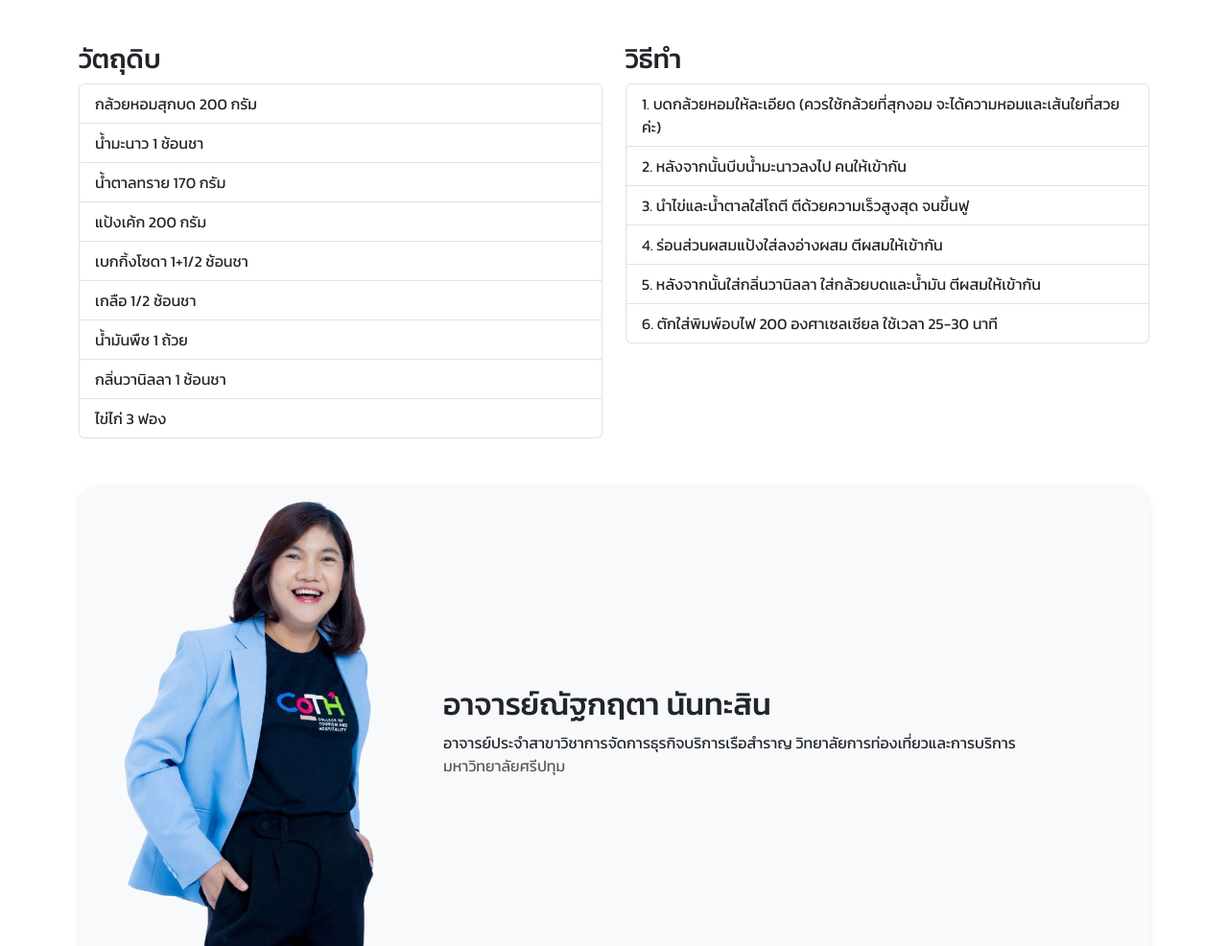
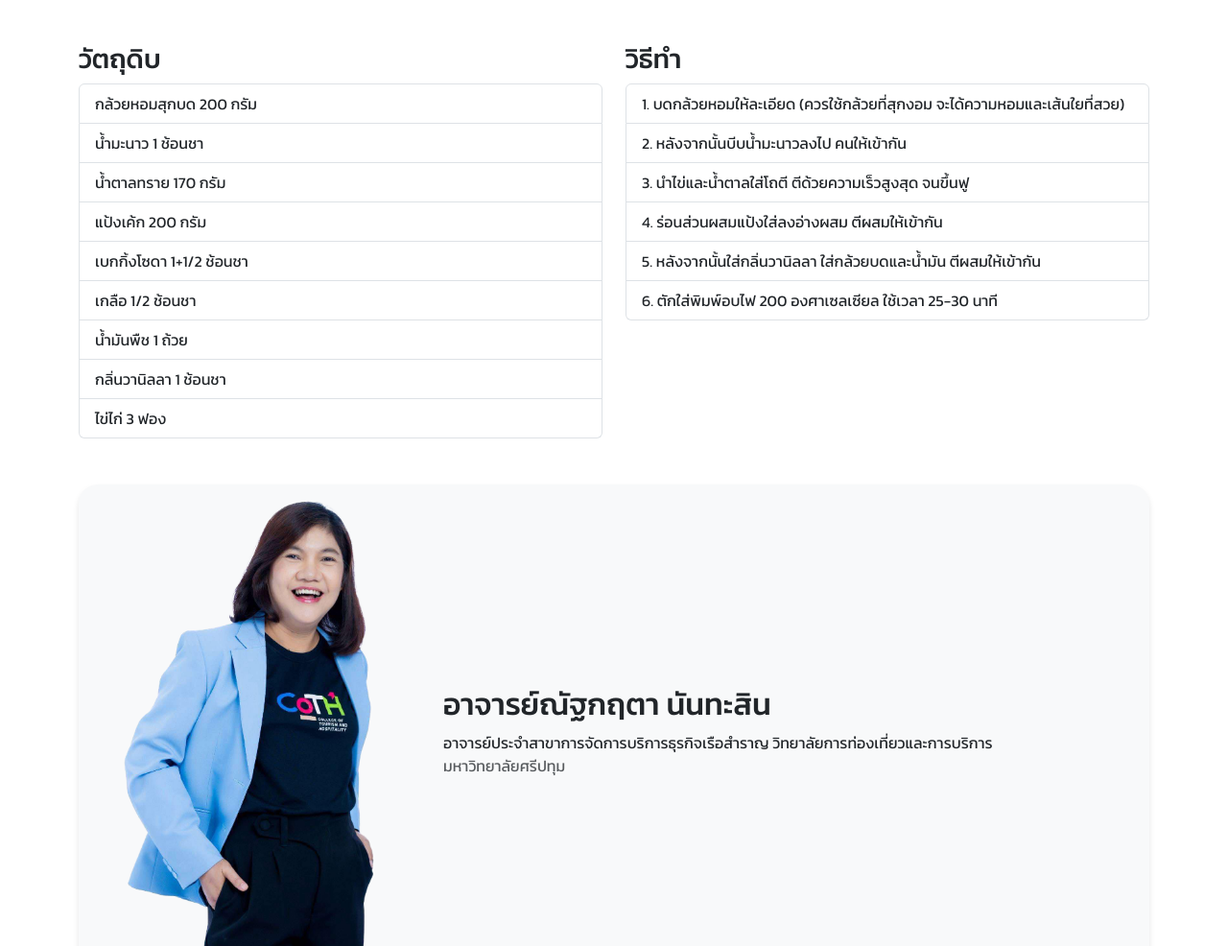
Before and after one commit to AnemoneTK/Recipe, a plain HTML site: page index.html in a window 1280 px wide. Shown: the part 508-1494 px from the top of the page at 96% size. Drawn offline with nearby package versions, Linux system fonts and the light colour scheme.

Commit message:
[edit text]

```diff
--- a/index.html
+++ b/index.html
@@ -133,7 +133,7 @@
           <div class="col-md-8">
             <h2 class="mb-2">อาจารย์ณัฐกฤตา นันทะสิน</h2>
             <p class="text mb-0">
-              อาจารย์ประจำสาขาวิชาการจัดการธุรกิจบริการเรือสำราญ
+              อาจารย์ประจำสาขาการจัดการบริการธุรกิจเรือสำราญ
               วิทยาลัยการท่องเที่ยวและการบริการ
             </p>
             <p class="text-muted mb-0">มหาวิทยาลัยศรีปทุม</p>
--- a/js/script.js
+++ b/js/script.js
@@ -13,7 +13,7 @@ const ingredients = [
 
 // Array เก็บข้อมูลขั้นตอนการทำ
 const steps = [
-  "บดกล้วยหอมให้ละเอียด (ควรใช้กล้วยที่สุกงอม จะได้ความหอมและเส้นใยที่สวยค่ะ)",
+  "บดกล้วยหอมให้ละเอียด (ควรใช้กล้วยที่สุกงอม จะได้ความหอมและเส้นใยที่สวย)",
   "หลังจากนั้นบีบน้ำมะนาวลงไป คนให้เข้ากัน",
   "นำไข่และน้ำตาลใส่โถตี ตีด้วยความเร็วสูงสุด จนขึ้นฟู",
   "ร่อนส่วนผสมแป้งใส่ลงอ่างผสม ตีผสมให้เข้ากัน",
```
